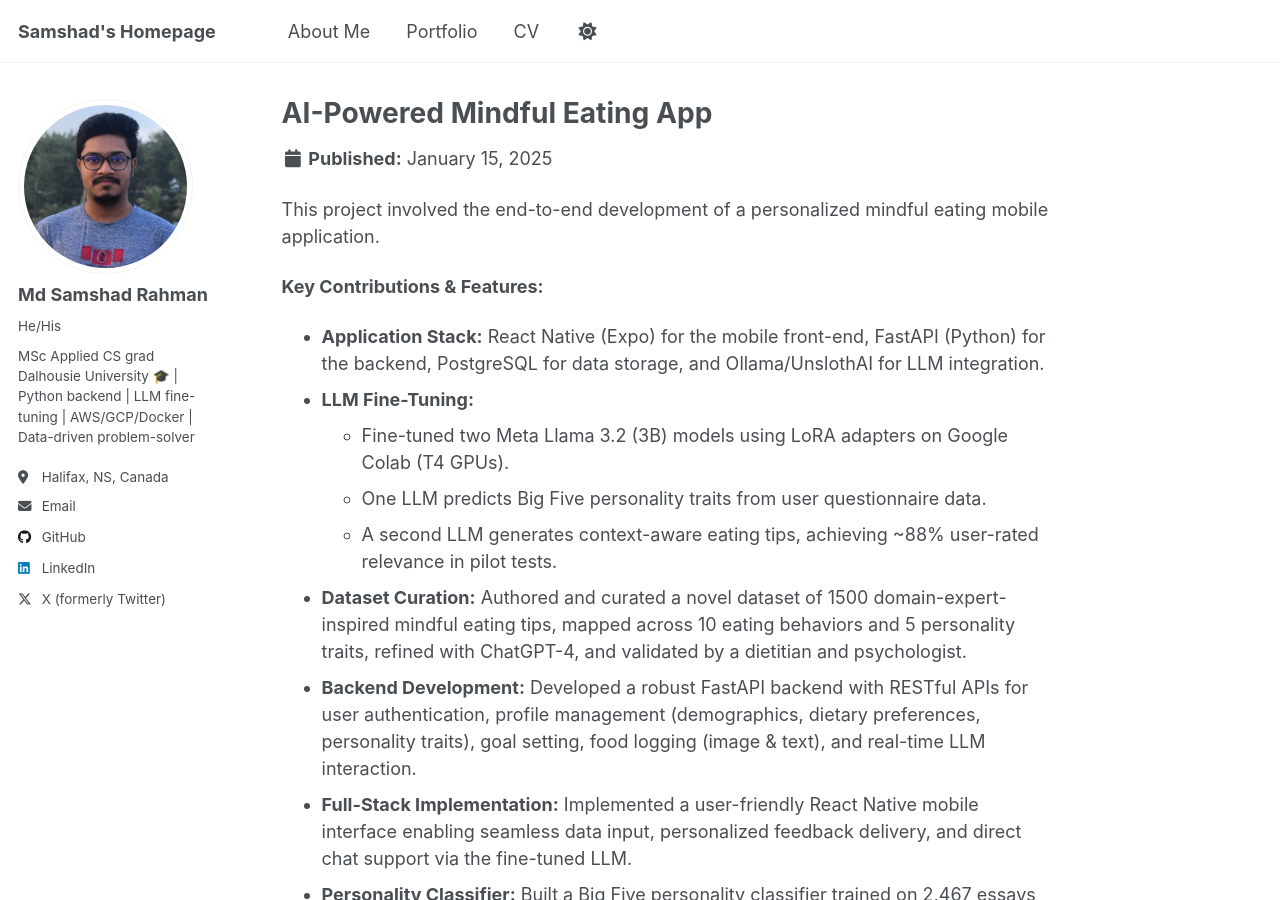
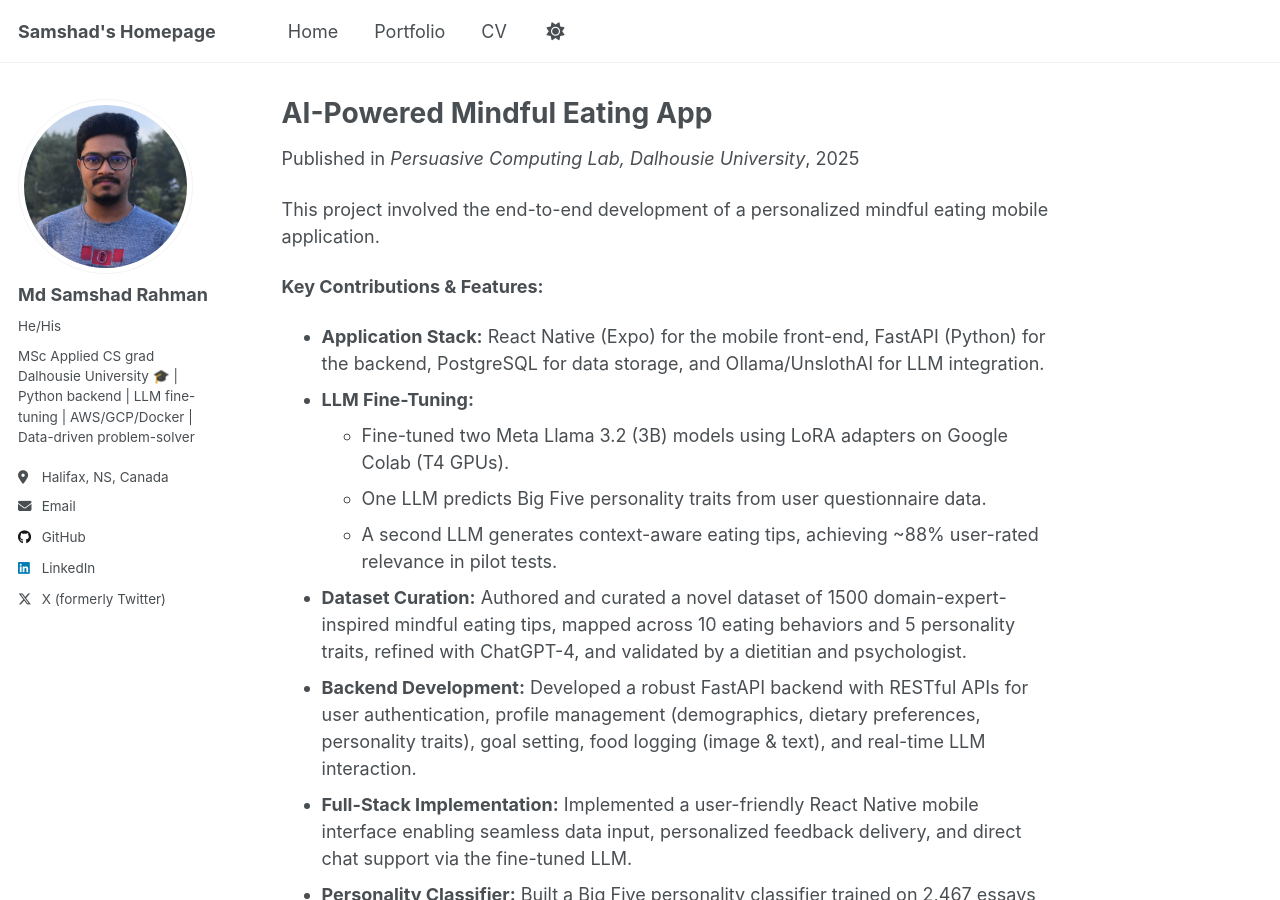
Before and after one commit to samshad/samshad, a Jekyll site: the page built from _portfolio/2025-01-mindful-eating-app.md, in a window 1280 px wide and 900 px high. Built offline with Jekyll 4.4.1, drawn with Linux system fonts in a browser that asks for light colours; part of the change alters nothing that is shown.

```diff
--- a/_data/navigation.yml
+++ b/_data/navigation.yml
@@ -11,7 +11,7 @@ main:
 #  - title: "Publications"
 #    url: /publications/
 
-  - title: "About Me"
+  - title: "Home"
     url: /about/
 
 #  - title: "Teaching"
--- a/_portfolio/2025-01-mindful-eating-app.md
+++ b/_portfolio/2025-01-mindful-eating-app.md
@@ -2,9 +2,9 @@
 title: "AI-Powered Mindful Eating App"
 excerpt: "A personalized mobile app leveraging fine-tuned LLMs (Llama 3) and a FastAPI backend to deliver AI-driven dietary suggestions and promote mindful eating habits."
 collection: portfolio
-date: 2025-01-15 # Start date of the project
-Supervised: "Persuasive Computing Lab, Dalhousie University"
-item_url: "https://github.com/samshad/mindful-eating-backend" # Optional: Link to project repo/demo
+date: 2025-01-15 - 2025-05-10 # Start date of the project
+venue: "Persuasive Computing Lab, Dalhousie University"
+url: "https://github.com/samshad/mindful-eating-backend" # Optional: Link to project repo/demo
 ---
 
 This project involved the end-to-end development of a personalized mindful eating mobile application.
```
